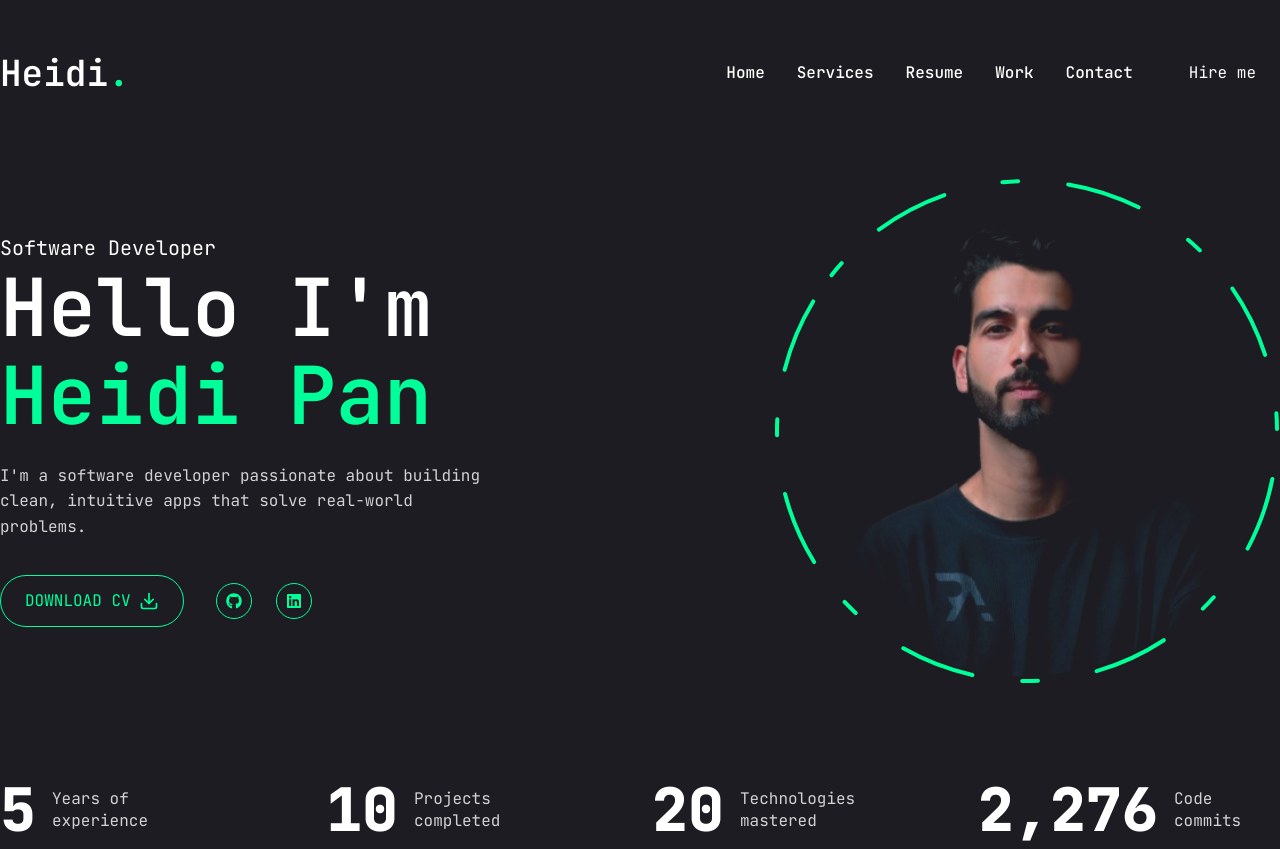
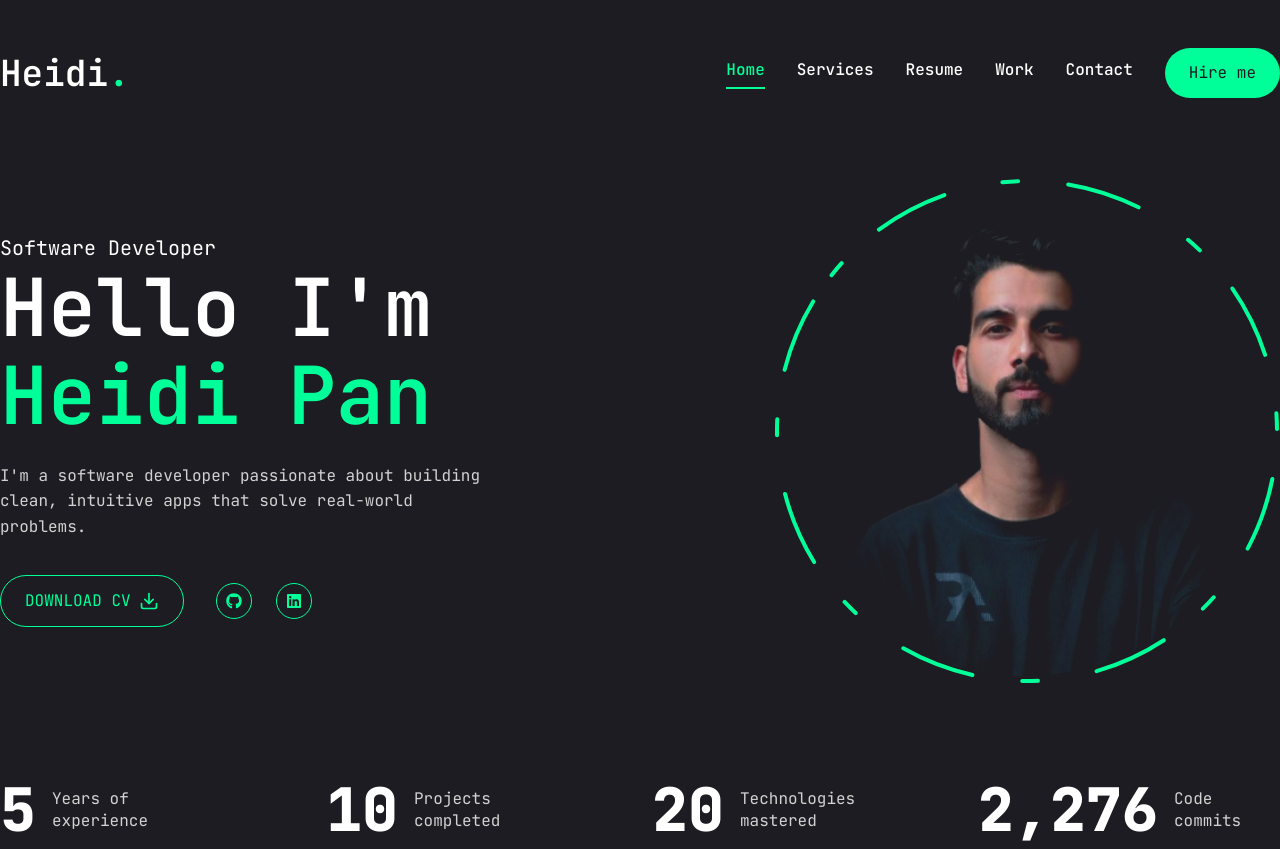
Before and after one commit to Helloalpacaa/portfolio, a Next.js app: page / in a window 1280 px wide. Built offline with nearby package versions, Linux system fonts and the light colour scheme.

Commit message:
update header UI

```diff
--- a/src/app/page.tsx
+++ b/src/app/page.tsx
@@ -22,20 +22,21 @@ export default function Home() {
             </p>
 
             {/* btn and socials */}
-            <div className="flex flex-col xl:flex-row items-center gap-8 text-[#00ff99]">
-              <button
-                className="uppercase flex items-center gap-2 border border-accent
-  rounded-full px-6 py-3 text-accent hover:bg-accent hover:text-primary transition-all
-  duration-500"
+            <div className="flex flex-col xl:flex-row items-center gap-8">
+              <a
+                href="/assets/Heidi_Pan_Resume.pdf"
+                download
+                className="uppercase flex items-center gap-2 border border-[#00ff99] rounded-full px-6 py-3
+  text-[#00ff99] hover:bg-[#00ff99] hover:text-[#1c1c22] transition-all duration-500"
               >
                 <span>Download CV</span>
                 <FiDownload className="text-xl" />
-              </button>
+              </a>
               <div className="mb-8 xl:mb-0">
                 <Social
                   containerStyles="flex gap-6"
-                  iconStyles="w-9 h-9 border border-accent rounded-full flex justify-center
-  items-center text-accent text-base hover:bg-accent hover:text-primary transition-all duration-500"
+                  iconStyles="w-9 h-9 border border-[#00ff99] rounded-full flex justify-center items-center
+  text-[#00ff99] text-base hover:bg-[#00ff99] hover:text-[#1c1c22] transition-all duration-500"
                 />
               </div>
             </div>
--- a/src/components/Header.tsx
+++ b/src/components/Header.tsx
@@ -1,8 +1,8 @@
+"use client";
+
 import Link from "next/link";
-import { Button } from "./ui/button";
-import { NavigationItem } from "@/types";
+import { usePathname } from "next/navigation";
 
-// Navigation items data
 const navigationItems = [
   { name: "home", href: "/" },
   { name: "services", href: "/services" },
@@ -12,12 +12,14 @@ const navigationItems = [
 ];
 
 export default function Header() {
+  const pathname = usePathname(); // Gets current page path
+
   return (
     <header className="py-8 xl:py-12 text-white">
       <div className="container mx-auto flex justify-between items-center">
         {/* Logo */}
-        <Link href="/" className="text-white hover:text-white">
-          <h1 className="text-4xl font-semibold">
+        <Link href="/">
+          <h1 className="text-4xl font-semibold text-white">
             Heidi<span style={{ color: "#00ff99" }}>.</span>
           </h1>
         </Link>
@@ -25,19 +27,26 @@ export default function Header() {
         {/* Desktop Navigation */}
         <div className="hidden xl:flex items-center gap-8">
           <nav className="flex gap-8">
-            {navigationItems.map((item) => (
+            {navigationItems.map((item) => {
+              const isActive = pathname === item.href;
+              return (
                 <Link
                   key={item.name}
                   href={item.href}
-                className="capitalize font-medium hover:text-accent transition-all"
+                  className={`capitalize font-medium transition-all ${
+                    isActive
+                      ? "text-[#00ff99] border-b-2 border-[#00ff99] pb-1"
+                      : "hover:text-[#00ff99]"
+                  }`}
                 >
                   {item.name}
                 </Link>
-            ))}
+              );
+            })}
           </nav>
           <Link href="/contact">
             <button
-              className="bg-accent text-primary px-6 py-3 rounded-md hover:bg-accent/80
+              className="bg-[#00ff99] text-[#1c1c22] px-6 py-3 rounded-full hover:bg-[#00e187]
    transition-all"
             >
               Hire me
@@ -45,9 +54,8 @@ export default function Header() {
           </Link>
         </div>
 
-        {/* Mobile menu placeholder */}
         <div className="xl:hidden">
-          <span className="text-accent">Menu</span>
+          <span className="text-[#00ff99]">Menu</span>
         </div>
       </div>
     </header>
```
Lines whose indentation alone changed are shown as unchanged.
